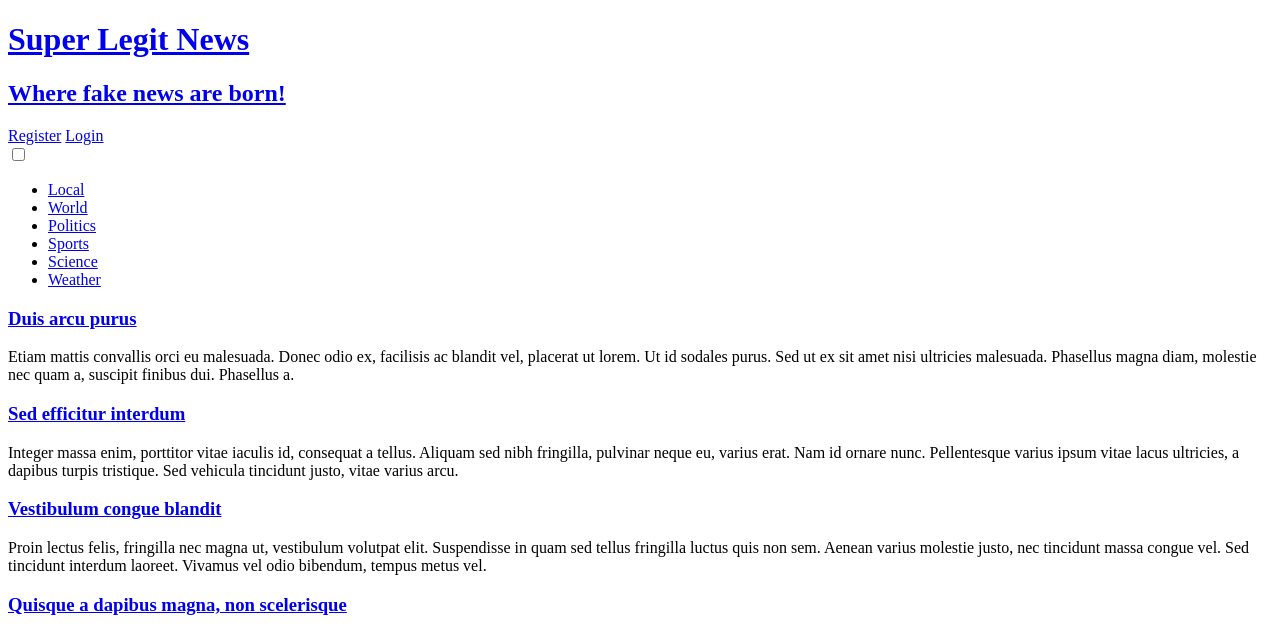
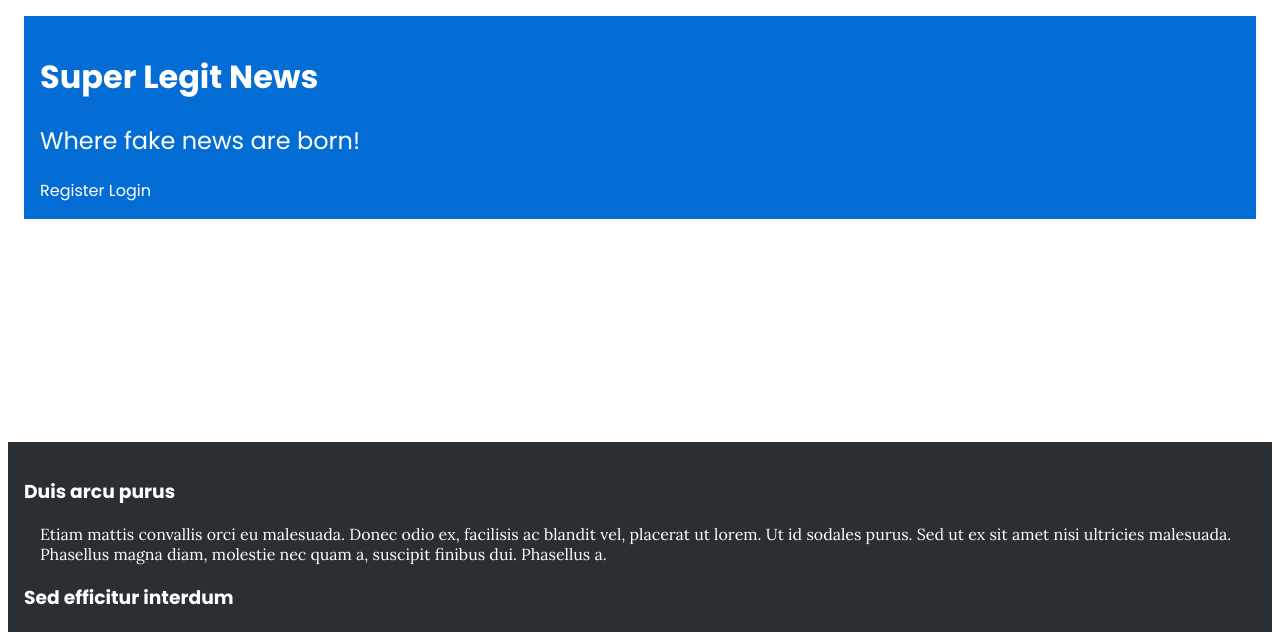
Before and after one commit to casemiromjm/FEUP-Y2S2-LTW, a PHP site: page /item.html in a window 1280 px wide. Shown: the top 632 px of the page. Run offline with PHP 8.4, Linux system fonts and the light colour scheme.

Commit message:
started ex1, but not finished

```diff
--- a/ficha3/style.css
+++ b/ficha3/style.css
@@ -1 +1,105 @@
 /* styling the main components */
+
+/*
+main colors:
+#2A2F33 - blackish grey
+#046DD5 - blue
+#F4655F - red for footers
+
+section colors:
+#E1493E - red / local
+#8ABA56 - green / world
+#5B4282 - purple / politics
+#FF8932 - oragne / sports
+#19B6E9 - light blue / science
+#E84C8B - pink / weather
+
+section links:
+on mouse hover, background color goes to #2A2F33 and the text goes white
+
+most paddings and margins are 1em.
+*/
+
+@import url('https://fonts.googleapis.com/css?family=Lora:400,700|Poppins:400,700');
+/*
+Lora - serif
+Poppins - sans-serif
+*/
+
+/* set default font */
+* {
+    font-family: "Poppins";
+}
+
+/* set font for paragraphs */
+p {
+    font-family: 'Lora';
+    margin: 1em;
+}
+
+/* clear link styles */
+a {
+    text-decoration: none;
+    color: white;
+}
+
+a:visited {
+    text-decoration: white;
+}
+
+/* hides the menu */
+#menu {
+    visibility: hidden;
+}
+
+/* gets the page header */
+body > header {
+    background-color: #046DD5;
+    text-decoration: none;
+    color: white;
+    padding: 1em;
+    margin: 1em;
+}
+
+body > header > h2 {
+    font-weight: lighter;
+}
+
+/* common text section */
+#related {
+    background-color: #2A2F33;
+    color: white;
+    padding: 1em;
+}
+
+/* #news gets the news */
+/* gets the news title */
+#news h1 > a {
+    text-shadow: 2px 2px black;
+}
+
+#news > article > p:first-child::first-letter {
+    font-size: larger;
+    font-weight: bolder;
+}
+
+/* gets the footer that is child of an article */
+article > footer {
+    background-color: #F4655F;
+    color: white;
+    padding: 1em;
+}
+
+/* gets the footer tags */
+.tags {
+    text-decoration: underline;
+    color: white;
+}
+
+/* gets the footer page, in other words, the footer that is the child of the body */
+body > footer {
+    background-color: #2A2F33;
+    color: white;
+    padding: 1em;
+    margin-top: 1em;
+}
```
